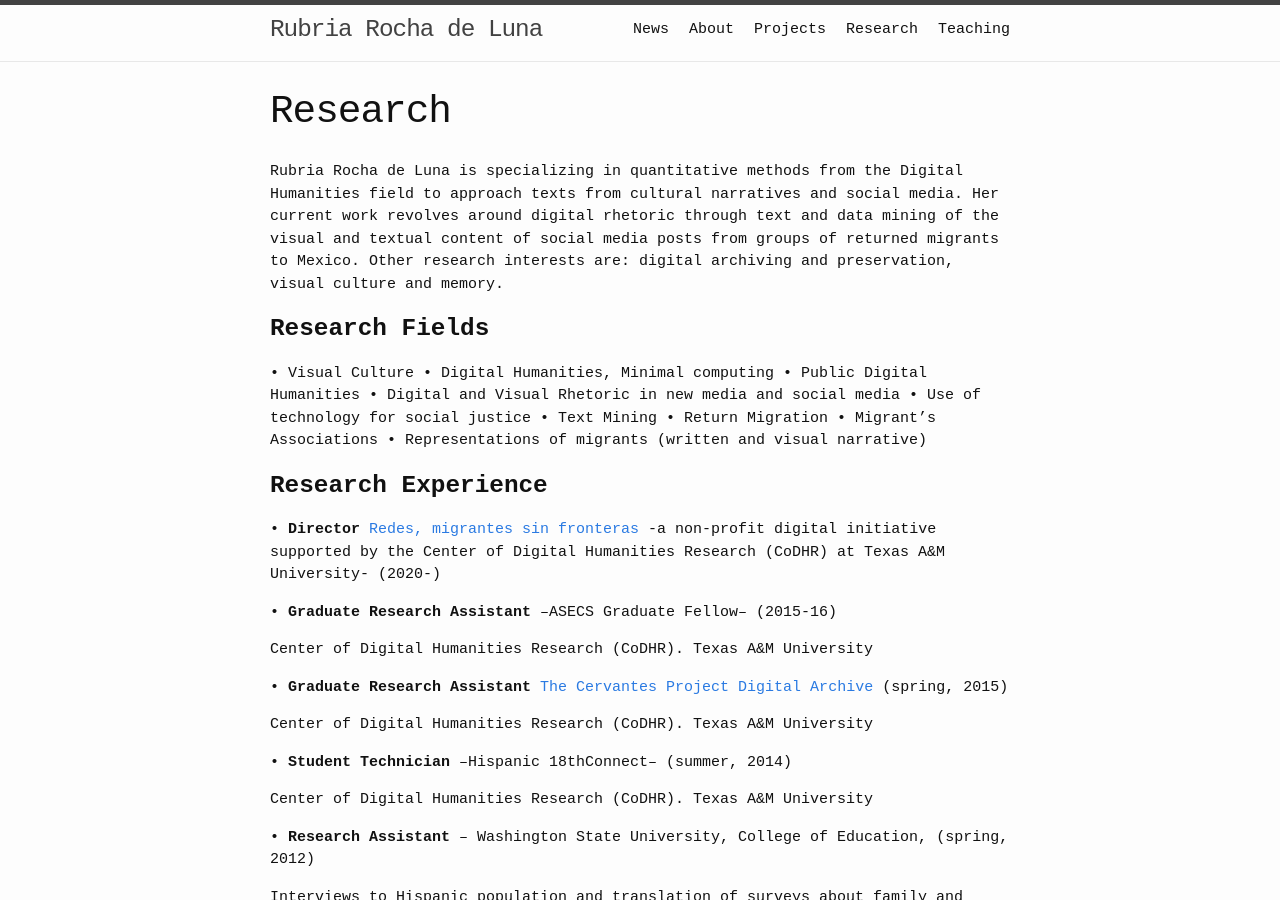
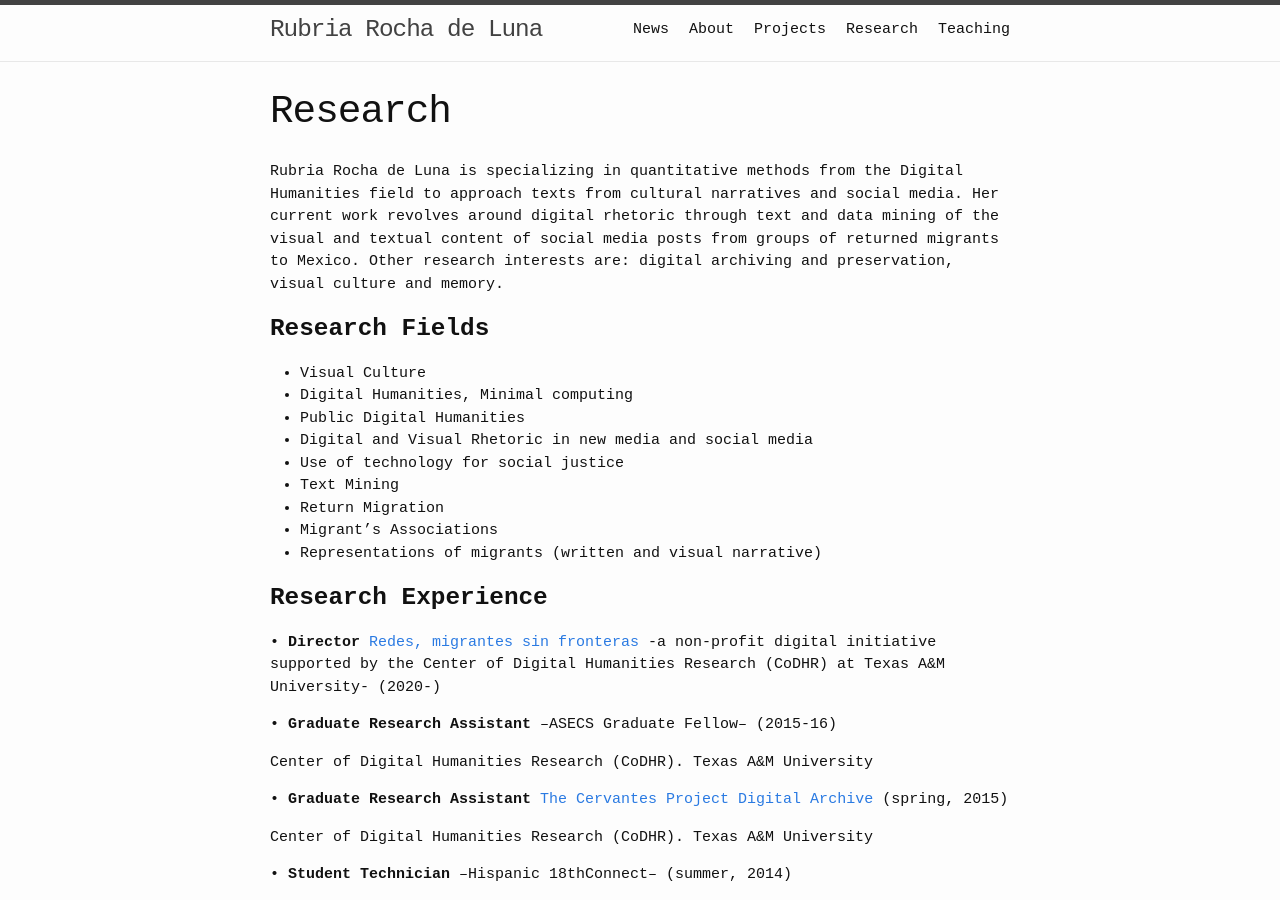
Before and after one commit to RubriaR/rubriarocha, a Jekyll site: the page built from research.md, in a window 1280 px wide and 900 px high. Built offline with Jekyll 4.4.1, drawn with Linux system fonts in a browser that asks for light colours.

```diff
--- a/research.md
+++ b/research.md
@@ -8,15 +8,15 @@ Rubria Rocha de Luna is specializing in quantitative methods from the Digital Hu
 
 ### **Research Fields**
 
-•	Visual Culture
-•	Digital Humanities, Minimal computing
-•	Public Digital Humanities
-•	Digital and Visual Rhetoric in new media and social media
-•	Use of technology for social justice
-•	Text Mining
-•	Return Migration
-•	Migrant’s Associations
-•	Representations of migrants (written and visual narrative)
++	Visual Culture
++	Digital Humanities, Minimal computing
++	Public Digital Humanities
++	Digital and Visual Rhetoric in new media and social media
++	Use of technology for social justice
++	Text Mining
++	Return Migration
++	Migrant’s Associations
++	Representations of migrants (written and visual narrative)
 
 
 ### **Research Experience**
```
